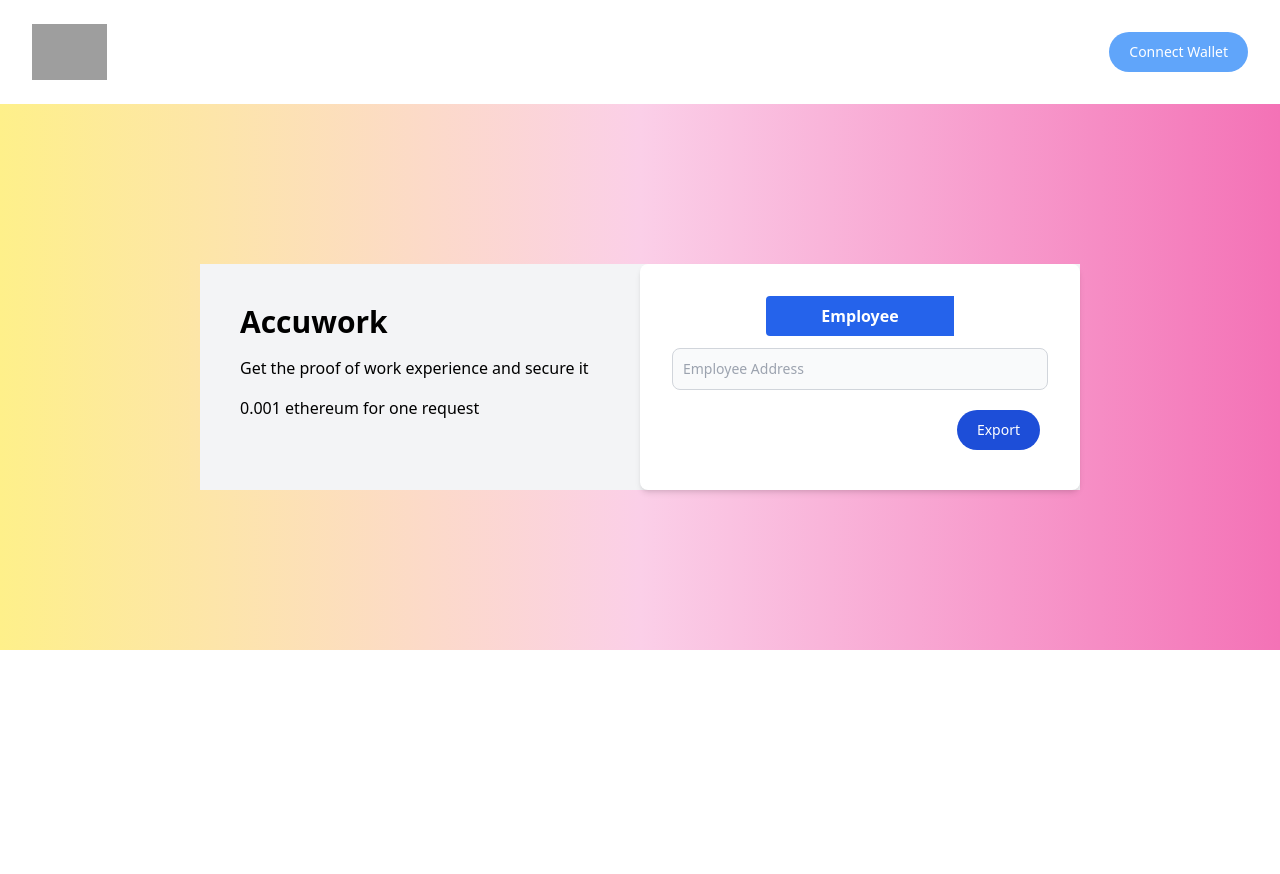
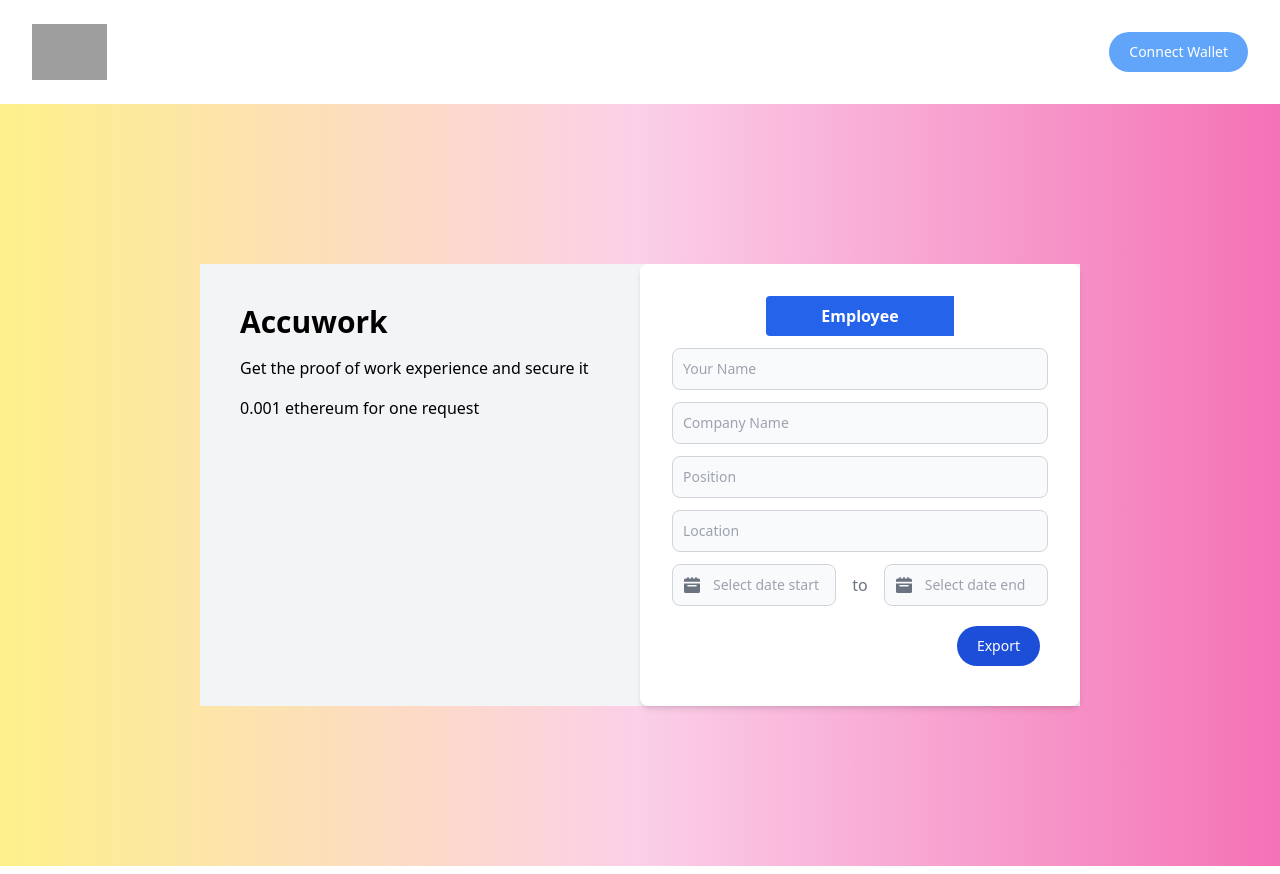
Before and after one commit to devhyun05/Accuwork, a React (Create React App) app in the folder estate_chain_frontend/: page /1 in a window 1280 px wide. Before the commit the page ends 800 px from the top, so only its background shows below. Built offline with nearby package versions, Linux system fonts and the light colour scheme; grey boxes are pictures that could not be loaded.

Commit message:
isEmployee true

```diff
--- a/estate_chain_frontend/src/pages/Dashboard.js
+++ b/estate_chain_frontend/src/pages/Dashboard.js
@@ -4,7 +4,7 @@ import { useState } from "react";
 import Navbar from "components/layouts/Navbar";
 
 function Dashboard() {
-  const [isEmployeeSelected, setIsEmployeeSelected] = useState(false);
+  const [isEmployeeSelected, setIsEmployeeSelected] = useState(true);
 
   return (
     <div>
```
